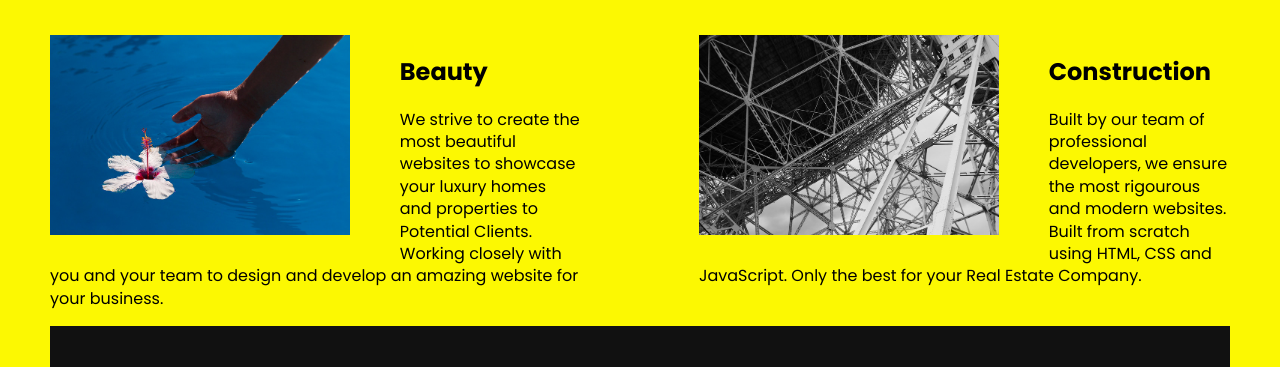
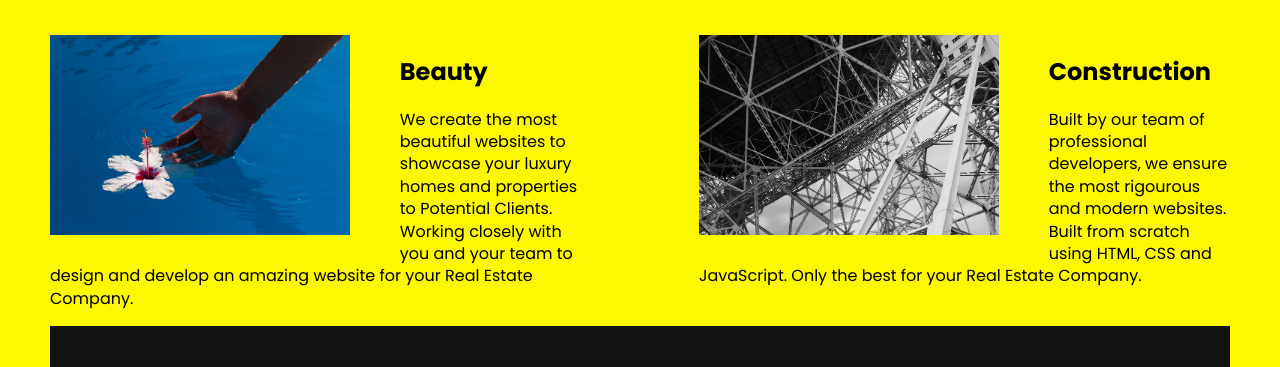
Before and after one commit to ZillMozeez/webDesignAgency, a plain HTML site: page index.html in a window 1280 px wide. Shown: the part 433-800 px from the top of the page. Drawn offline with Linux system fonts and the light colour scheme.

Commit message:
Add files via upload

```diff
--- a/index.html
+++ b/index.html
@@ -18,7 +18,7 @@
     <div id="info-section">
       <div class="left card"><img class="tile-image" src="./assets/images/beautiful.jpg" alt="hand and flower in water" height="200">
         <h2 class="card-title">Beauty</h2>
-        <p class="card-text">We strive to create the most beautiful websites to showcase your luxury homes and properties to Potential Clients. Working closely with you and your team to design and develop an amazing website for your business.</p>
+        <p class="card-text">We create the most beautiful websites to showcase your luxury homes and properties to Potential Clients. Working closely with you and your team to design and develop an amazing website for your Real Estate Company.</p>
       </div>
 
       <div class="right card"><img class="tile-image" src="./assets/images/construction.jpg" alt="metal structure" height="200">
@@ -62,5 +62,4 @@
   </footer>
   <script src="main.js"></script>
 </body>
-
 </html>
--- a/style.css
+++ b/style.css
@@ -187,5 +187,6 @@ body {
     }
     footer {
       padding: 10px;
+      font-size: 12px;
     }
   }
```
